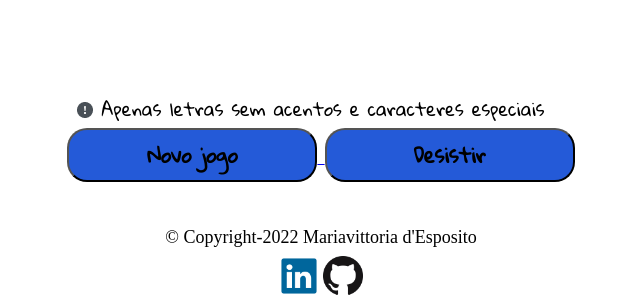
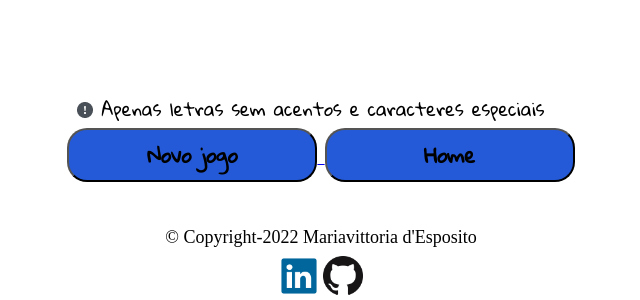
Before and after one commit to VittoriaDespo/ChallengeJogoDaForca, a plain HTML site: page game.html in a window 1280 px wide. Shown: the part 861-1161 px from the top of the page, 319-959 px from the left. Drawn offline with Linux system fonts and the light colour scheme; a script that the page names is missing.

Commit message:
change label Desistir para home

```diff
--- a/game.html
+++ b/game.html
@@ -60,7 +60,7 @@
 					</a>
 
 					<a href="index.html">
-						<input type="submit" value="Desistir" class="button" id="button-desistir">
+						<input type="submit" value="Home" class="button" id="button-desistir">
 					</a>
 				</div>
 
```
